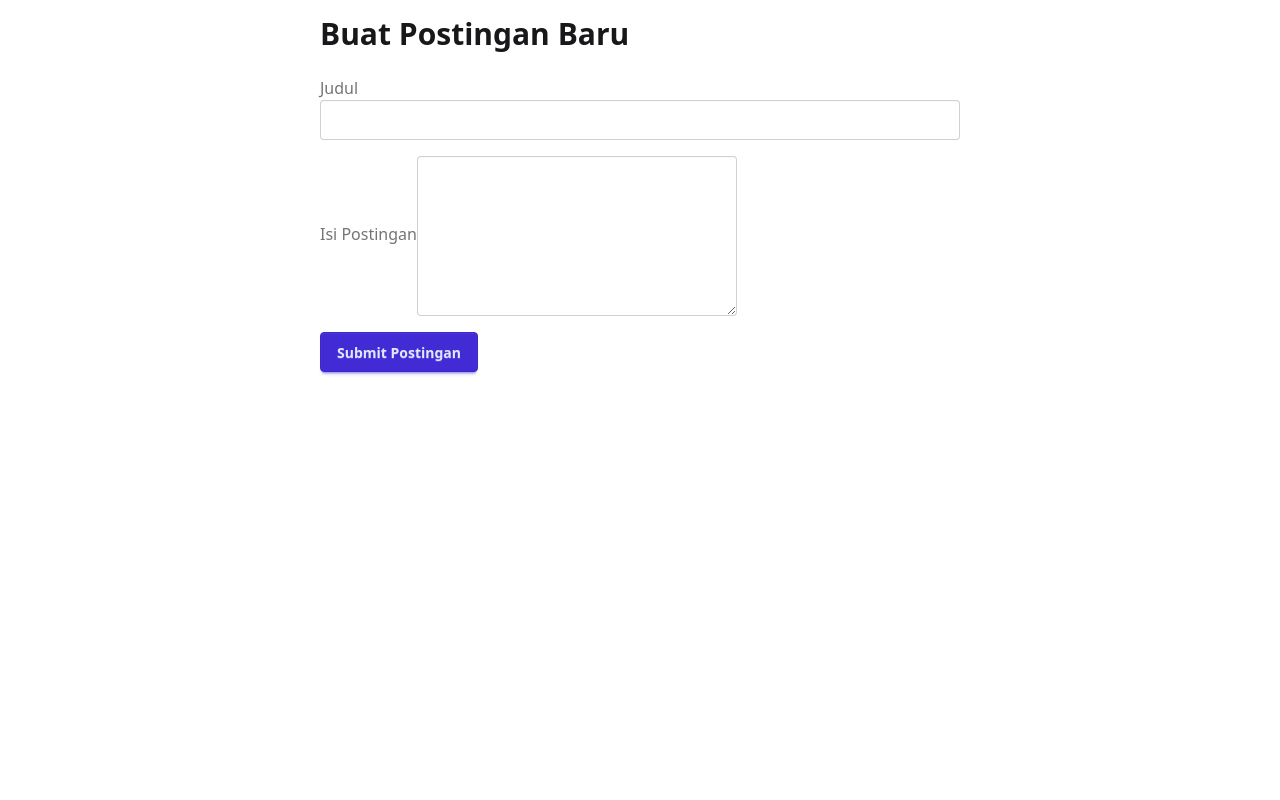
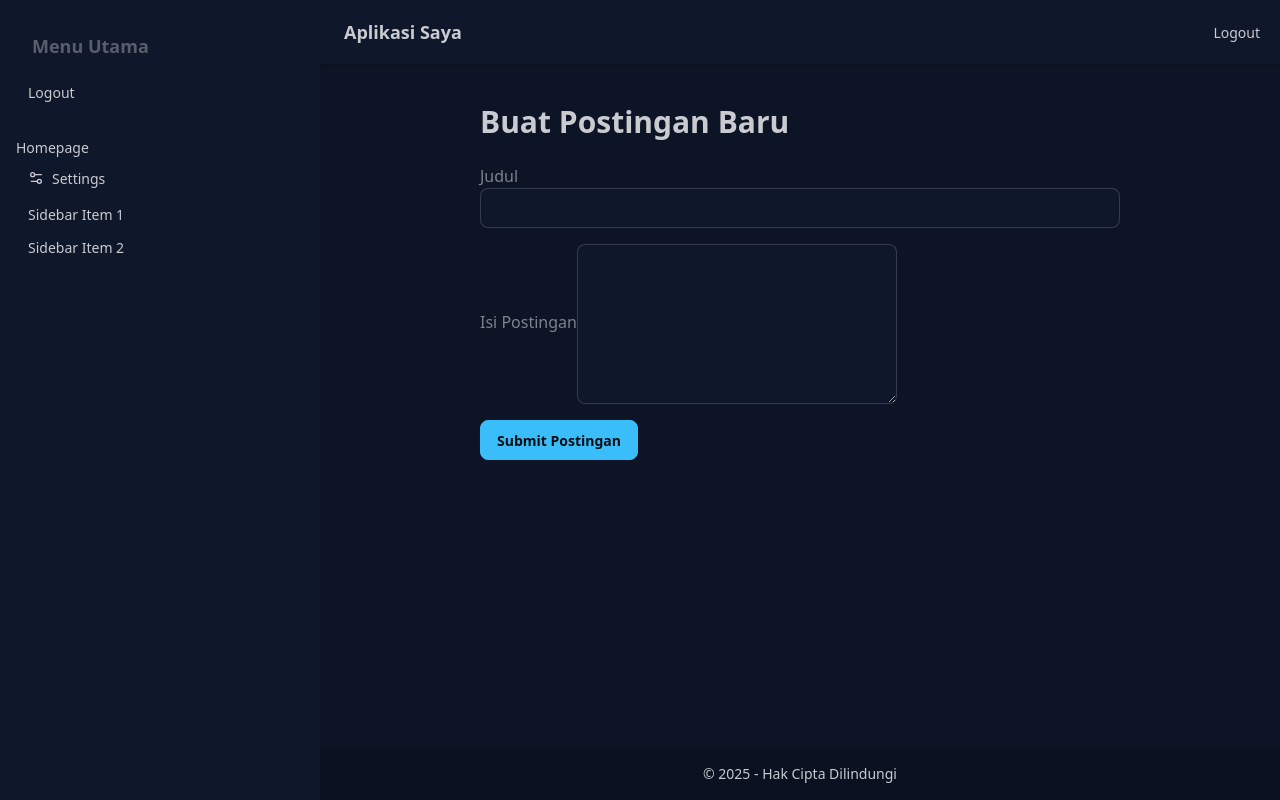
Before and after one commit to hadiid-studentcode/imp-fullstack-assessment, a Next.js app in the folder nextjs/: page /posts/create in a window 1280 px wide. Built offline with nearby package versions, Linux system fonts and the light colour scheme; no server answers; sample sign-in values are in the browser's storage.

Commit message:
setup layouts dashboard

```diff
--- /dev/null
+++ b/nextjs/src/app/(admin)/posts/layout.tsx
@@ -0,0 +1,121 @@
+import React from "react";
+
+
+export default function Layout({ children }: { children: React.ReactNode }) {
+  return (
+    <div className="drawer lg:drawer-open">
+      {/* Checkbox untuk mengontrol drawer di mobile */}
+      <input id="main-drawer" type="checkbox" className="drawer-toggle" />
+
+      {/* Konten Utama (Navbar + Page Content) */}
+      <div className="drawer-content flex flex-col min-h-screen">
+        {/* Navbar */}
+        <div className="navbar bg-base-100 shadow-sm w-full sticky top-0 z-10">
+          {/* Tombol Hamburger (Hanya terlihat di mobile) */}
+          <div className="flex-none lg:hidden">
+            <label
+              htmlFor="main-drawer"
+              aria-label="open sidebar"
+              className="btn btn-square btn-ghost"
+            >
+              <svg
+                xmlns="http://www.w3.org/2000/svg"
+                fill="none"
+                viewBox="0 0 24 24"
+                className="inline-block h-6 w-6 stroke-current"
+              >
+                <path
+                  strokeLinecap="round"
+                  strokeLinejoin="round"
+                  strokeWidth="2"
+                  d="M4 6h16M4 12h16M4 18h16"
+                ></path>
+              </svg>
+            </label>
+          </div>
+
+          {/* Judul Navbar */}
+          <div className="flex-1 px-2 mx-2 text-lg font-bold">
+            Aplikasi Saya
+          </div>
+
+          {/* Menu Navbar (Desktop) */}
+          <div className="flex-none hidden lg:flex">
+            <ul className="menu menu-horizontal p-0 items-center">
+              <li>
+                <a href="">Logout</a>
+              </li>
+            </ul>
+          </div>
+        </div>
+
+        {/* Konten Halaman Anda */}
+        <main className="flex-grow p-6 bg-base-200">{children}</main>
+
+        {/* Footer Sederhana */}
+        <footer className="footer footer-center bg-base-300 p-4 text-base-content">
+          <p>&copy; {new Date().getFullYear()} - Hak Cipta Dilindungi</p>
+        </footer>
+      </div>
+
+      {/* Sidebar */}
+      <div className="drawer-side">
+        {/* Overlay untuk menutup sidebar di mobile saat diklik di luar */}
+        <label
+          htmlFor="main-drawer"
+          aria-label="close sidebar"
+          className="drawer-overlay"
+        ></label>
+
+        {/* Konten Menu Sidebar */}
+        <ul className="menu bg-base-100 min-h-full w-80 p-4 text-base-content">
+          <li className="menu-title text-lg font-bold p-4">Menu Utama</li>
+          <li>
+            <h1>Logout</h1>
+            <svg
+              xmlns="http://www.w3.org/2000/svg"
+              viewBox="0 0 24 24"
+              strokeLinejoin="round"
+              strokeLinecap="round"
+              strokeWidth="2"
+              fill="none"
+              stroke="currentColor"
+              className="inline-block size-4 my-1.5"
+            >
+              <path d="M15 21v-8a1 1 0 0 0-1-1h-4a1 1 0 0 0-1 1v8"></path>
+              <path d="M3 10a2 2 0 0 1 .709-1.528l7-5.999a2 2 0 0 1 2.582 0l7 5.999A2 2 0 0 1 21 10v9a2 2 0 0 1-2 2H5a2 2 0 0 1-2-2z"></path>
+            </svg>
+            Homepage
+          </li>
+          <li>
+            <a href="/settings">
+              <svg
+                xmlns="http://www.w3.org/2000/svg"
+                viewBox="0 0 24 24"
+                strokeLinejoin="round"
+                strokeLinecap="round"
+                strokeWidth="2"
+                fill="none"
+                stroke="currentColor"
+                className="inline-block size-4 my-1.5"
+              >
+                <path d="M20 7h-9"></path>
+                <path d="M14 17H5"></path>
+                <circle cx="17" cy="17" r="3"></circle>
+                <circle cx="7" cy="7" r="3"></circle>
+              </svg>
+              Settings
+            </a>
+          </li>
+          {/* Tambahkan item sidebar lainnya di sini */}
+          <li>
+            <a href="/item1">Sidebar Item 1</a>
+          </li>
+          <li>
+            <a href="/item2">Sidebar Item 2</a>
+          </li>
+        </ul>
+      </div>
+    </div>
+  );
+}
--- /dev/null
+++ b/nextjs/src/app/(admin)/posts/page.tsx
@@ -0,0 +1,7 @@
+export default function PostsPage() {
+    return (
+        <>
+        <h1>Halaman Post</h1>
+        </>
+    )
+}
--- a/nextjs/src/app/globals.css
+++ b/nextjs/src/app/globals.css
@@ -1,2 +1,4 @@
 @import "tailwindcss";
-@plugin "daisyui";
+@plugin "daisyui" {
+  themes: all;
+}
--- a/nextjs/src/app/layout.tsx
+++ b/nextjs/src/app/layout.tsx
@@ -24,7 +24,7 @@ export default function RootLayout({
   children: React.ReactNode;
 }>) {
   return (
-    <html lang="en">
+    <html lang="en" data-theme="night">
       <body
         className={`${geistSans.variable} ${geistMono.variable} antialiased`}
       >
```
